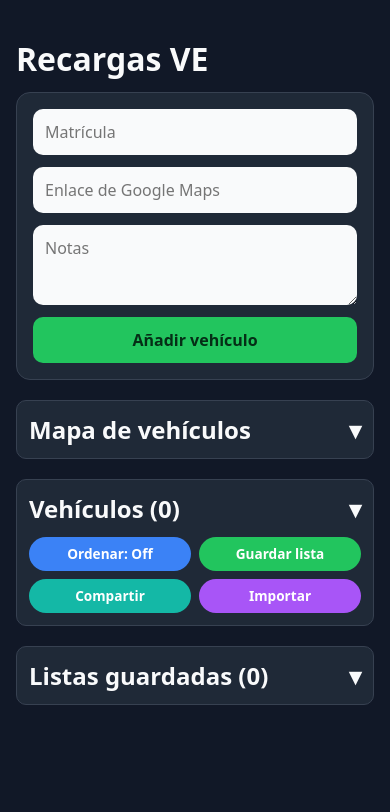
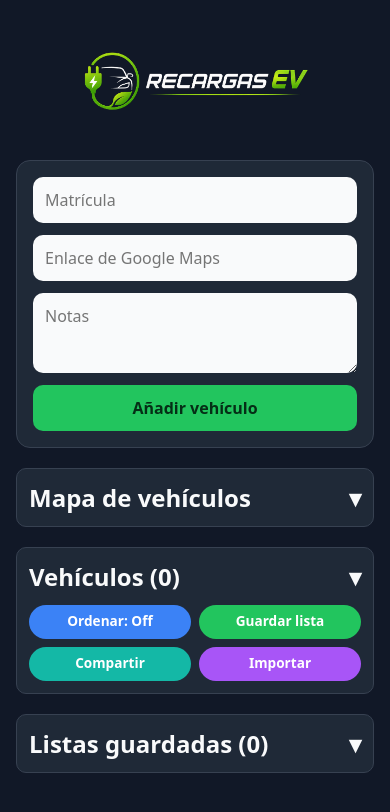
Before and after one commit to JuanjDes/RechargeEV, a website: page docs/index.html in a window 390 px wide. Drawn offline with nearby package versions, Linux system fonts and the light colour scheme.

Commit message:
feat(docs): replace title with branded Recargas EV logo
Update the docs landing page header to use the Recargas EV logo image instead of plain text, and add responsive styling to keep it centered and properly sized across viewport widths.

```diff
--- a/docs/index.html
+++ b/docs/index.html
@@ -13,7 +13,9 @@
 </head>
 <body>
   <main class="container">
-    <h1>Recargas VE</h1>
+    <h1 class="app-logo-title">
+      <img src="logo-recargas-ev.png" alt="Recargas EV" class="app-logo" />
+    </h1>
 
     <form id="vehicleForm" class="card">
       <input id="matricula" type="text" placeholder="Matrícula" maxlength="20" required />
--- a/docs/styles.css
+++ b/docs/styles.css
@@ -18,6 +18,20 @@ body {
 h1,
 h2 {
   margin-bottom: 12px;
+}
+
+.app-logo-title {
+  display: flex;
+  justify-content: center;
+  margin: 6px 0 18px;
+}
+
+.app-logo {
+  display: block;
+  width: min(420px, 88vw);
+  max-height: 120px;
+  height: auto;
+  object-fit: contain;
 }
 
 .section-toggle {
```
Also changed, not shown: docs/logo-recargas-ev.png (added).
